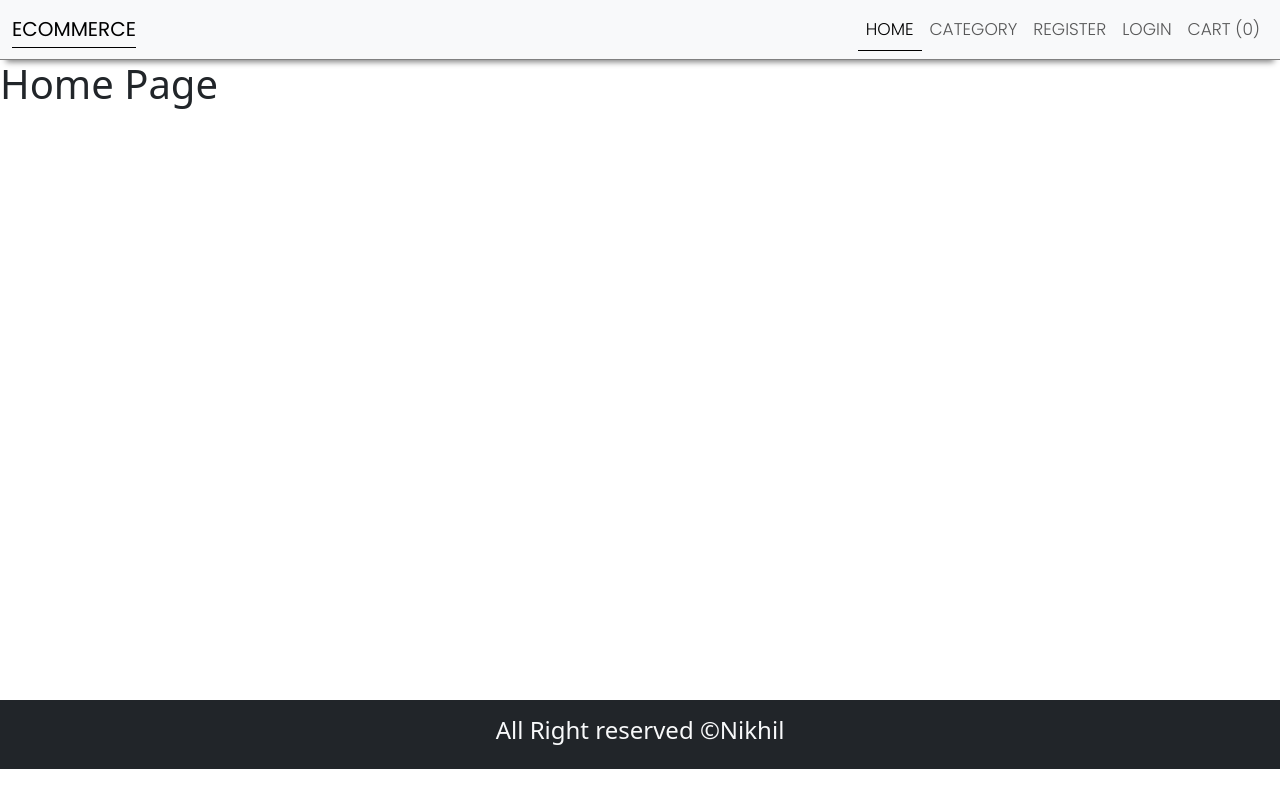
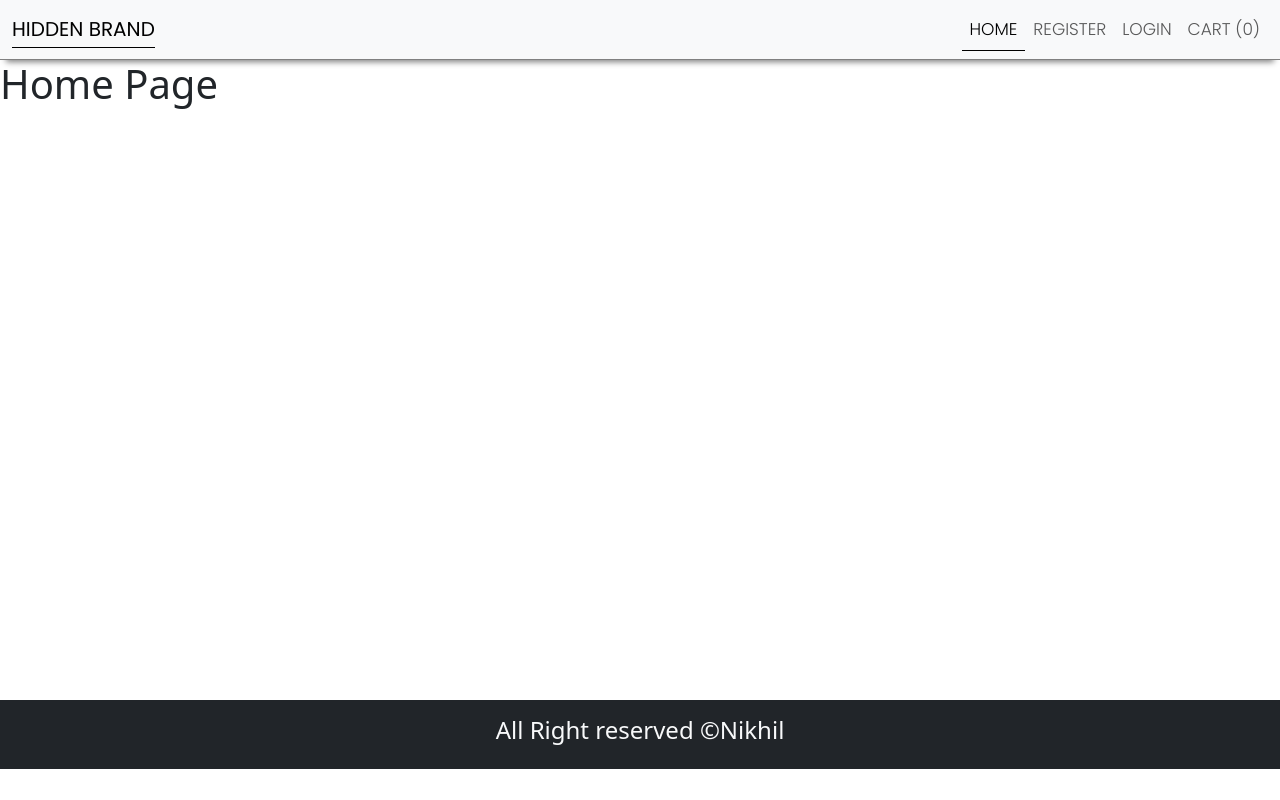
Before and after one commit to NIKHIL-techgeek/ecomm-full-stack, a React (Create React App) app in the folder client/: page / in a window 1280 px wide. Built offline with nearby package versions, Linux system fonts and the light colour scheme.

Commit message:
resetting nav bar

```diff
--- a/client/package.json
+++ b/client/package.json
@@ -6,6 +6,7 @@
     "@testing-library/jest-dom": "^5.16.5",
     "@testing-library/react": "^13.4.0",
     "@testing-library/user-event": "^13.5.0",
+    "bootstrap": "^5.3.0",
     "react": "^18.2.0",
     "react-dom": "^18.2.0",
     "react-router-dom": "^6.12.1",
--- a/client/src/Components/Layout/Header.js
+++ b/client/src/Components/Layout/Header.js
@@ -17,47 +17,30 @@ const Header = () => {
             <span className="navbar-toggler-icon" />
           </button>
           <div className="collapse navbar-collapse" id="navbarTogglerDemo01">
-            <NavLink to="/" className="navbar-brand" href="#">
-              ECOMMERCE
+            <NavLink to="/" className="navbar-brand">
+              Hidden brand
             </NavLink>
             <ul className="navbar-nav ms-auto mb-2 mb-lg-0">
               <li className="nav-item">
-                <NavLink
-                  to="/"
-                  className="nav-link "
-
-
-                >
+                <NavLink to="/" className="nav-link" aria-current="page">
                   Home
                 </NavLink>
               </li>
               <li className="nav-item">
-                <NavLink
-                  to="/category"
-                  className="nav-link"
-
-                >
-                  Category
-                </NavLink>
-              </li>
-              <li className="nav-item">
-                <NavLink to="/Register" className="nav-link">
+                <NavLink to="/register" className="nav-link">
                   Register
                 </NavLink>
               </li>
               <li className="nav-item">
-                <NavLink to="/Login" className="nav-link" >
-                  LogIn
+                <NavLink to="/login" className="nav-link">
+                  Login
                 </NavLink>
               </li>
               <li className="nav-item">
-                <NavLink to="/Cart" className="nav-link" >
-                  Cart {"("}
-                  {0}
-                  {")"}
+                <NavLink to="/cart" className="nav-link">
+                  Cart (0)
                 </NavLink>
               </li>
-              <li className="nav-item"></li>
             </ul>
           </div>
         </div>
```
Also changed, not shown: 1 other file (tests, documents, lock files or other folders).
